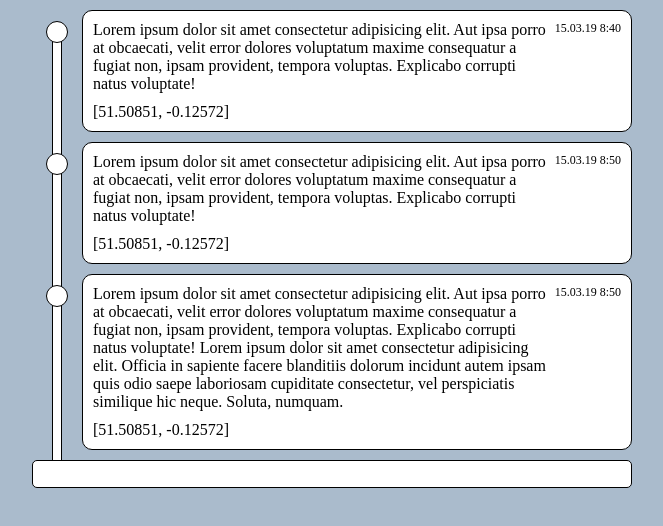
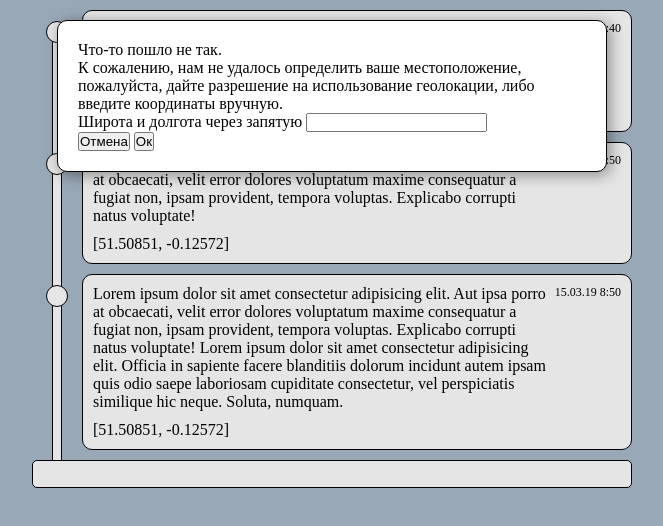
Before and after one commit to Turovae/ahj-media-timeline, a website built with webpack: page src/index.html in a window 1280 px wide. Shown: the whole page, without its empty margins (308-971 px from the left). Built offline with nearby package versions, Linux system fonts and the light colour scheme.

Commit message:
add coords form

```diff
--- a/src/css/style.css
+++ b/src/css/style.css
@@ -74,3 +74,23 @@ body {
     border-radius: 5px;
     font-size: 14px;
 }
+
+.alert-message-container {
+    /* display: none; */
+    position: absolute;
+    background-color: rgba(0, 0, 0, 0.1);
+    left: 0;
+    top: 0;
+    bottom: 0;
+    right: 0;
+}
+
+.alert-message {
+    width: 550px;
+    background-color: #fff;
+    margin: 20px auto;
+    padding: 20px;
+    border: 1px solid black;
+    border-radius: 10px;
+    box-shadow: 3px 3px 15px rgba(0, 0, 0, 0.4);
+}
--- a/src/index.html
+++ b/src/index.html
@@ -47,6 +47,19 @@
       <form name="textinput" class="textinput">
         <input type="text" name="" id="" class="textinput-area">
       </form>
+      <div class="alert-message-container">
+        <form name="alert-message" class="alert-message">
+          <p>Что-то пошло не так.</p>
+          <p>К сожалению, нам не удалось определить ваше местоположение, пожалуйста, дайте разрешение на использование геолокации, либо введите координаты вручную.</p>
+          <label>Широта и долгота через  запятую
+            <input type="text" class="coords" name="coords">
+          </label>
+          <div class="form-row">
+            <button type="reset">Отмена</button>
+            <button type="submit">Ок</button>
+          </div>
+        </form>
+      </div>
     </div>
   </div>
 </body>
```
